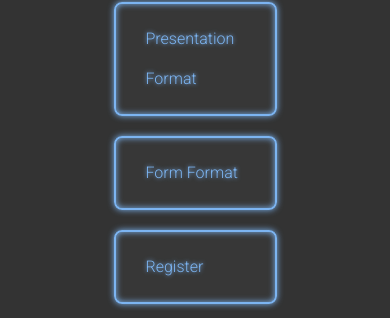
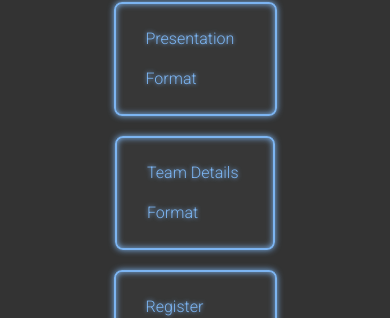
Before and after one commit to sarthakkundra/Hackcovit, a plain HTML site: page index.html in a window 390 px wide. Shown: the part 4420-4738 px from the top of the page. Drawn offline with nearby package versions, Linux system fonts and the light colour scheme.

Commit message:
changed button

```diff
--- a/css/mobile.css
+++ b/css/mobile.css
@@ -91,4 +91,8 @@
     .lead{
         font-size: 1.1rem;
     }
+
+    .special{
+        width: 160px !important;
+    }
 }
--- a/css/style.css
+++ b/css/style.css
@@ -408,3 +408,7 @@ p{
     -webkit-text-fill-color: transparent;
     transform: scale(2.2);
   }
+
+  .special{
+      width: 250px !important;
+  }
--- a/index.html
+++ b/index.html
@@ -125,7 +125,7 @@
             <a href="./rules.pdf" download="HackCoVIT2020_Rules" class="btn-neon">Rules & Eligibility</a>
             <a href="./brochure.pdf" download="HackCoVIT2020_Brochure" class="btn-neon">Brochure</a>
             <a href="#" class="btn-neon">Presentation Format</a>
-            <a href="./form.docx" download="HackCoVIT2020_Team_Details_Form" class="btn-neon">Form Format</a>
+            <a href="./form.docx" download="HackCoVIT2020_Team_Details_Form" class="btn-neon special">Team Details Format</a>
             <a href="https://d2c.pw/c515Sg" target="_blank" class="btn-neon">Register</a>
 
 
```
